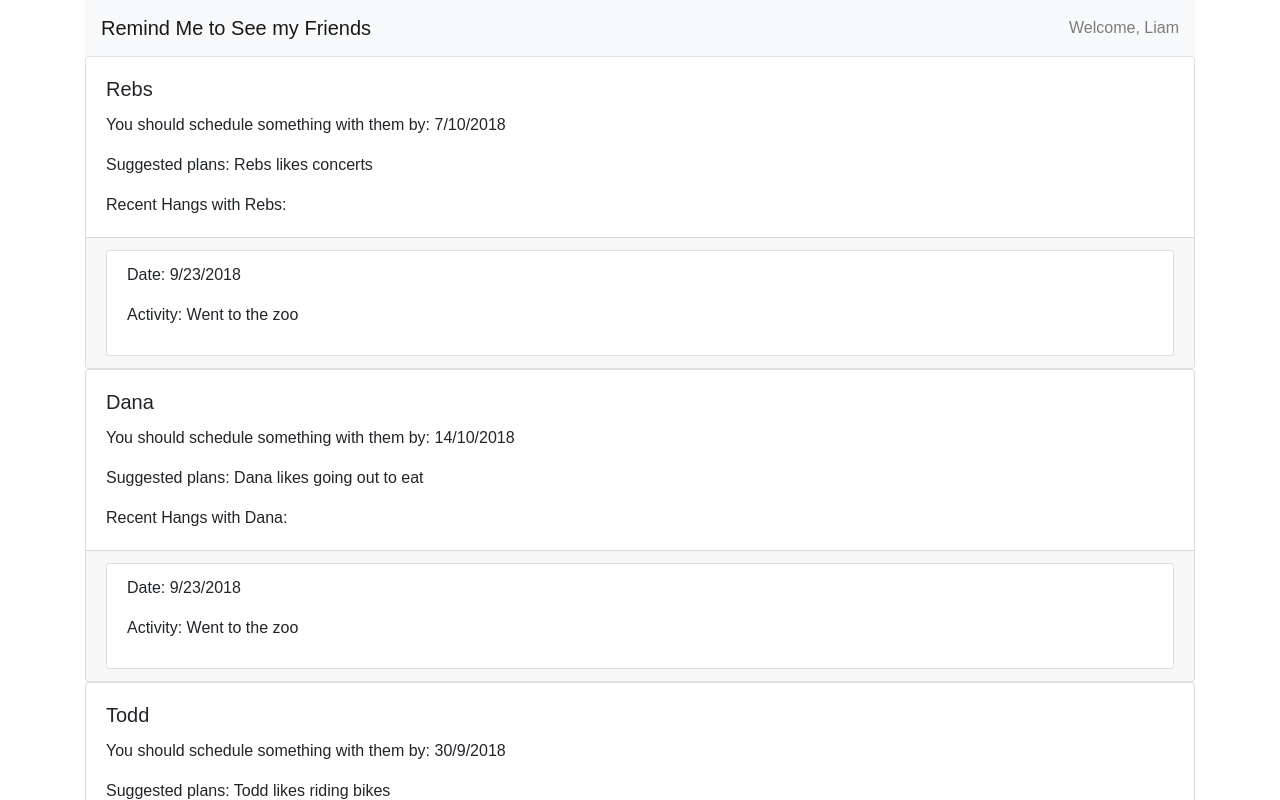
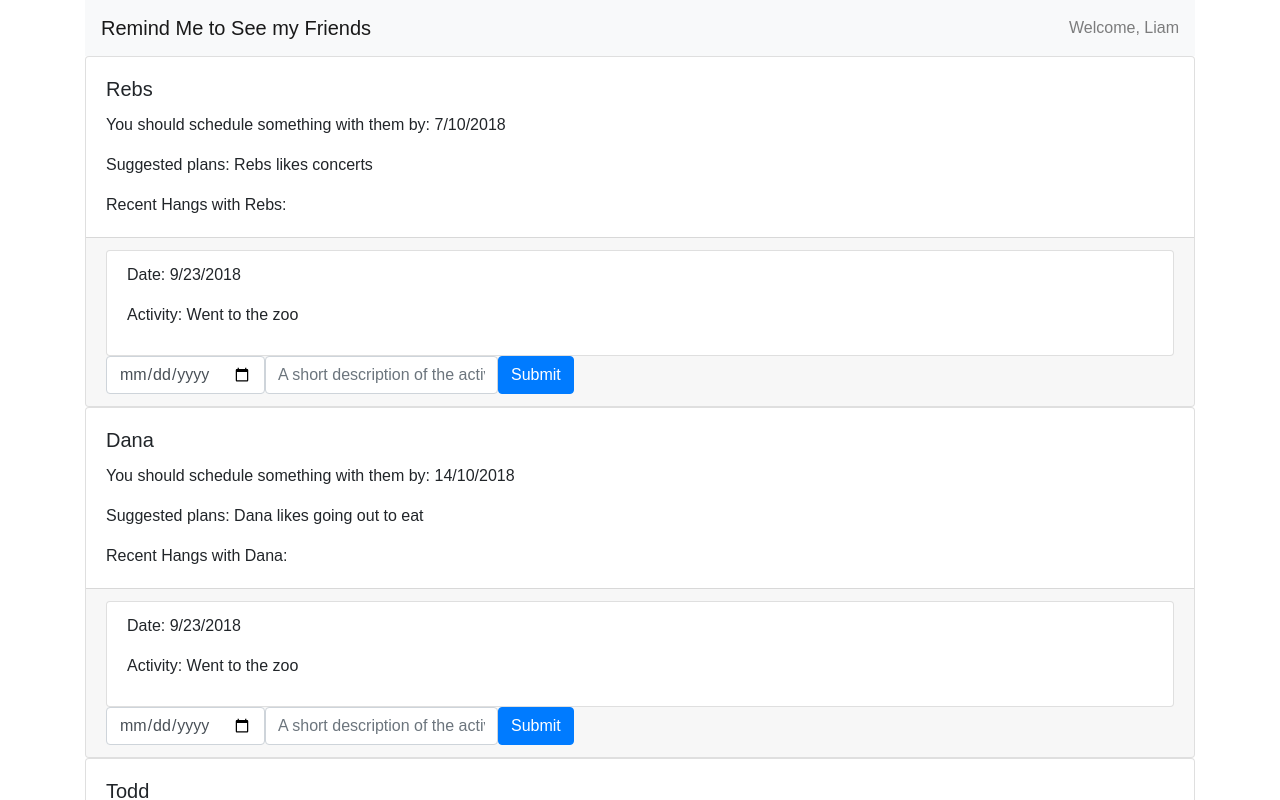
Before and after one commit to liamkillion/friends-list, a React (Create React App) app: page / in a window 1280 px wide. Shown: the top 800 px of the page. Built offline with nearby package versions, Linux system fonts and the light colour scheme.

Commit message:
working through adding new hangs - currently don't know how to tie hang back to friend

```diff
--- a/src/App.js
+++ b/src/App.js
@@ -58,14 +58,23 @@ class App extends Component {
                   }
                 }
               )
-    console.log(this.state.user.friends)
+  }
+
+  handleCreateHang = (hangDetails) => {
+    let friends = this.state.friends
+    debugger
+    friends.forEach(friend=>{
+      if (friend.name===hangDetails.friendName){
+        friend['hangHistory']=[{'date':hangDetails.date,'activity':hangDetails.activity}]
+      }
+    })
   }
 
   render() {
     return (
       <div className="app container">
         <Header userName={this.state.user.userName} />
-        <FriendsListContainer friends={this.state.user.friends} />
+        <FriendsListContainer handleCreateHang={this.handleCreateHang} friends={this.state.user.friends} />
         <NewFriendContainer handleCreateFriend={this.handleCreateFriend}/>
       </div>
     );
--- a/src/components/FriendLineItem.js
+++ b/src/components/FriendLineItem.js
@@ -25,7 +25,7 @@ class FriendLineItem extends React.Component {
           <p className="card-text">Recent Hangs with {this.props.friend.name}:</p>
         </div>
         <div className="card-footer">
-          <HangHistoryContainer hangHistory={this.props.friend.hangHistory}/>
+          <HangHistoryContainer handleCreateHang={this.props.handleCreateHang} friend={this.props.friend}/>
         </div>
       </div>
     )
--- a/src/components/FriendsList.js
+++ b/src/components/FriendsList.js
@@ -5,7 +5,7 @@ import FriendLineItem from "./FriendLineItem.js";
 class FriendsList extends React.Component {
   render() {
     const friendsList = this.props.friends.map(friend => {
-      return (<FriendLineItem friend={friend} />);
+      return (<FriendLineItem friend={friend} handleCreateHang={this.props.handleCreateHang}  />);
     });
     return (
       <div className="friendsList">
--- a/src/components/HangHistoryList.js
+++ b/src/components/HangHistoryList.js
@@ -1,13 +1,19 @@
 import React from 'react'
 import PropTypes from 'prop-types'
 import HangHistoryLineItem from './HangHistoryLineItem.js'
+import NewHangForm from './NewHangForm.js'
 
 class HangHistoryList extends React.Component {
   render() {
-    const hangList = this.props.hangHistory.map(hang => {
+    const hangList = this.props.friend.hangHistory.map(hang => {
       return <HangHistoryLineItem hang={hang} />
     });
-    return (<ul className="hangList list-group">{hangList}</ul>);
+    return (
+      <div>
+        <ul className="hangList list-group">{hangList}</ul>
+        <NewHangForm handleCreateHang={this.props.handleCreateHang} friend={this.props.friend}/>
+      </div>
+);
   }
 }
 
--- a/src/components/NewFriendForm.js
+++ b/src/components/NewFriendForm.js
@@ -9,13 +9,12 @@ class NewFriendForm extends React.Component {
       frequency:"",
       lastSeen:"",
       likesDislikes:"",
-      hangHistory: ""
+      hangHistory: []
     }
   }
 
   handleChange = event => {
     this.setState({ [event.target.name]: event.target.value });
-    console.log(this.state)
   }
 
   handleSubmit = event => {
@@ -25,7 +24,7 @@ class NewFriendForm extends React.Component {
 
   render () {
     return(
-      <form className="form-inline" action="/action_page.php">
+      <form className="form-inline">
         <label className="sr-only" for="name">Friend's Name</label>
         <input onChange={this.handleChange} type="text" className="form-control" name="name" placeholder="Friend's Name"></input>
 
@@ -33,12 +32,12 @@ class NewFriendForm extends React.Component {
         <input onChange={this.handleChange} type="number" className="form-control" name="frequency" placeholder="Desired Frequency"></input>
 
         <label className="sr-only" for="lastSeen">Last Seen</label>
-        <input onChange={this.handleChange} type="date" className="form-control" name="lastSeen" placeholder="Last Seen"></input>
+        <input onChange={this.handleChange} type="date" className="form-control" name="lastSeen"></input>
 
         <label className="sr-only" for="likesDislikes">Likes/Dislikes</label>
         <input onChange={this.handleChange} type="text" className="form-control" name="likesDislikes" placeholder="Friend's Likes/Dislikes"></input>
 
-        <input onChange={this.handleChange} type="hidden" className="form-control" name="likesDislikes" placeholder="Friend's Likes/Dislikes"></input>
+        <input onChange={this.handleChange} type="hidden" className="form-control" name="hangHistory" value=""></input>
 
         <button type="submit" className="btn btn-primary" onClick={this.handleSubmit}>Submit</button>
       </form>
--- /dev/null
+++ b/src/components/NewHangForm.js
@@ -0,0 +1,39 @@
+import React from 'react'
+import PropTypes from 'prop-types'
+
+class NewHangForm extends React.Component {
+  constructor(props){
+    super(props)
+    this.state={
+      activityDate:"",
+      activity:"",
+      friendName:this.props.friend.name
+    }
+  }
+
+  handleChange = event => {
+    this.setState({ [event.target.name]: event.target.value });
+  }
+
+  handleSubmit = event => {
+    event.preventDefault();
+    this.props.handleCreateHang(this.state);
+  };
+
+  render () {
+    return(
+      <form className="form-inline">
+        <label className="sr-only" for="activityDate">Activity Date</label>
+        <input onChange={this.handleChange} type="date" className="form-control" name="activityDate"></input>
+
+        <label className="sr-only" for="Activity">A short description of the activity</label>
+        <input onChange={this.handleChange} type="textarea" className="form-control" name="Activity" placeholder="A short description of the activity "></input>
+
+        <button type="submit" className="btn btn-primary" onClick={this.handleSubmit}>Submit</button>
+      </form>
+    )
+
+  }
+}
+
+export default NewHangForm;
--- a/src/containers/FriendsListContainer.js
+++ b/src/containers/FriendsListContainer.js
@@ -2,12 +2,10 @@ import React from 'react'
 import PropTypes from 'prop-types'
 import FriendsList from "../components/FriendsList.js";
 
-class FriendsListContainer extends React.Component {
-  render () {
-    return(
-      <FriendsList friends={this.props.friends} />
-    )
-  }
+const FriendsListContainer = (props) => {
+  return (
+    <FriendsList handleCreateHang={props.handleCreateHang} friends={props.friends} />
+  )
 }
 
-export default FriendsListContainer;
+export default FriendsListContainer
--- a/src/containers/HangHistoryContainer.js
+++ b/src/containers/HangHistoryContainer.js
@@ -2,12 +2,10 @@ import React from 'react'
 import PropTypes from 'prop-types'
 import HangHistoryList from '../components/HangHistoryList.js'
 
-class HangHistoryContainer extends React.Component {
-  render () {
-    return(
-      <HangHistoryList hangHistory={this.props.hangHistory}/>
-    )
-  }
+const HangHistoryContainer = (props) => {
+  return (
+    <HangHistoryList handleCreateHang={props.handleCreateHang} friend={props.friend}/>
+  )
 }
 
-export default HangHistoryContainer;
+export default HangHistoryContainer
--- a/src/containers/NewFriendContainer.js
+++ b/src/containers/NewFriendContainer.js
@@ -2,15 +2,13 @@ import React from 'react'
 import PropTypes from 'prop-types'
 import NewFriendForm from "../components/NewFriendForm.js"
 
-class NewFriendContainer extends React.Component {
-  render () {
-    return(
-      <div>
-        <h5>Add a new friend</h5>
-        <NewFriendForm handleCreateFriend={this.props.handleCreateFriend}/>
-      </div>
-    )
-  }
+const NewFriendContainer = (props) => {
+  return (
+    <div>
+      <h5>Add a new friend</h5>
+      <NewFriendForm handleCreateFriend={props.handleCreateFriend}/>
+    </div>
+  )
 }
 
-export default NewFriendContainer;
+export default NewFriendContainer
```
Also changed, not shown: src/containers/NewHangContainer.js (added, +10 -0 lines).
